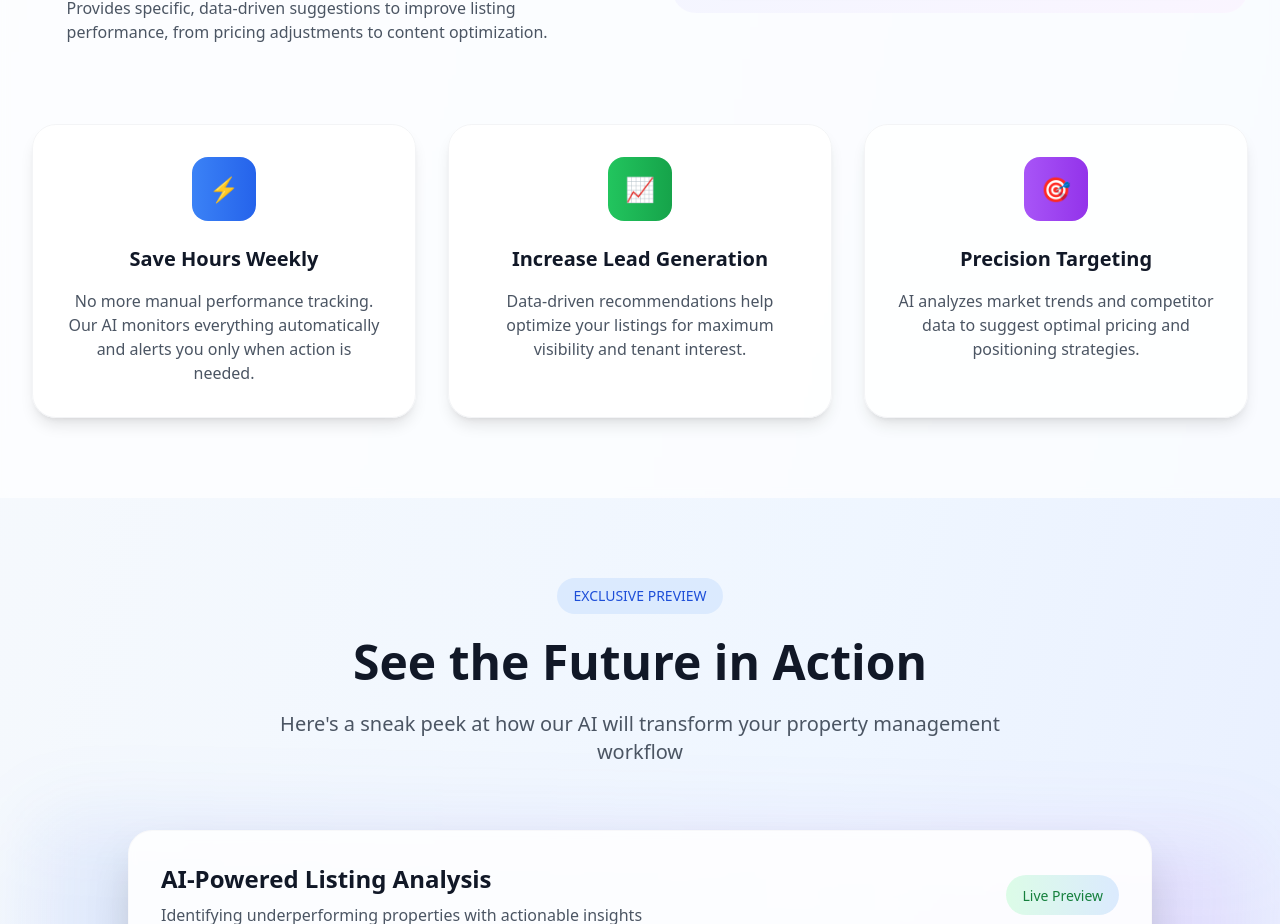
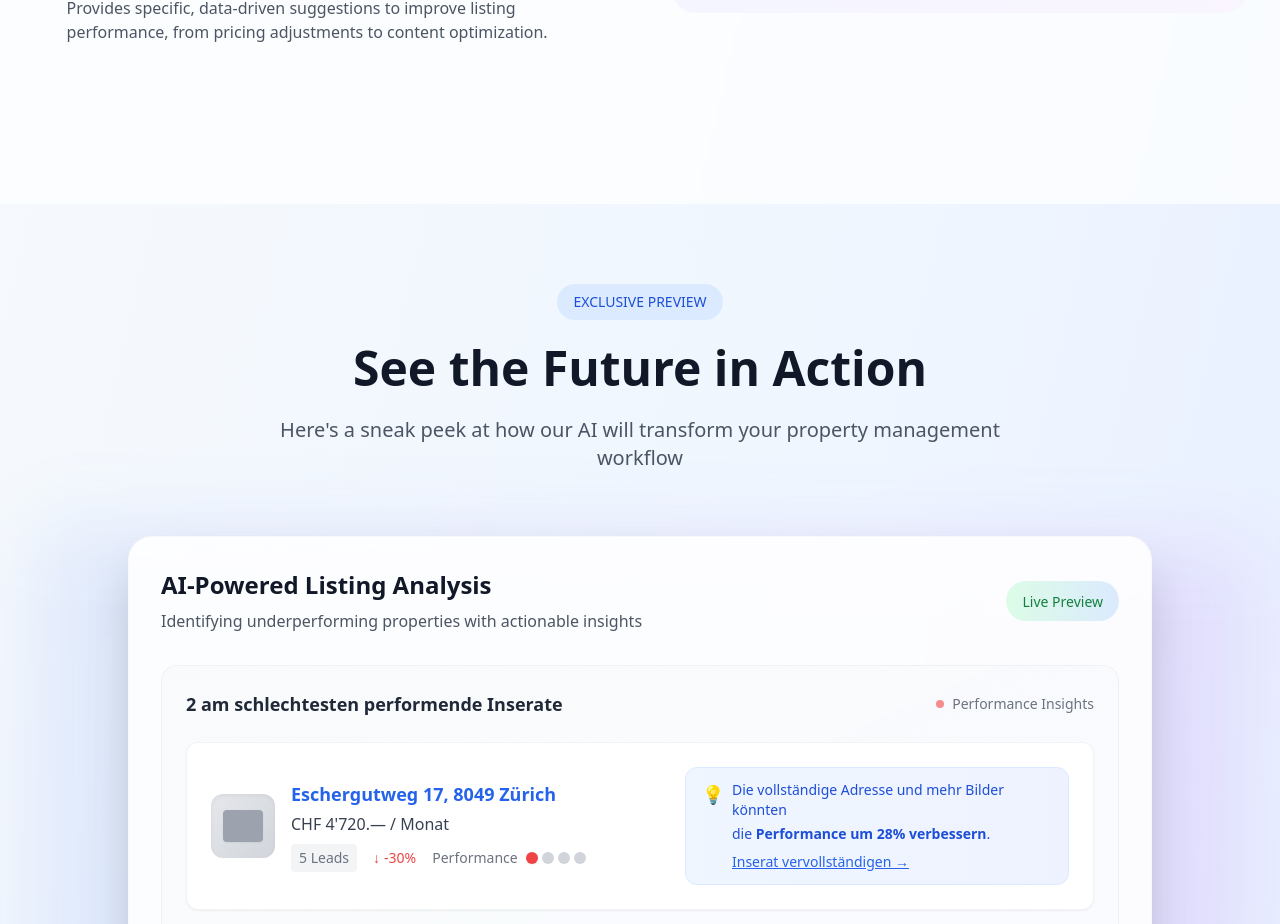
Before and after one commit to pablofondo/feature-feedback-flare, a React (Vite) app: page / in a window 1280 px wide. Shown: the part 1279-2203 px from the top of the page. Built offline with nearby package versions, Linux system fonts and the light colour scheme.

Commit message:
Remove feature benefit cards
Removed the three feature benefit cards from the landing page. Edited src/pages/Index.tsx.

```diff
--- a/src/pages/Index.tsx
+++ b/src/pages/Index.tsx
@@ -1,3 +1,4 @@
+
 import React from 'react';
 import Header from '../components/Header';
 import GraphFeature from '../components/GraphFeature';
@@ -121,33 +122,6 @@ const Index = () => {
               </div>
             </div>
           </div>
-
-          {/* Benefits Grid */}
-          <div className="grid md:grid-cols-3 gap-8">
-            <div className="text-center p-8 bg-white/80 rounded-3xl border border-gray-100 shadow-lg">
-              <div className="w-16 h-16 bg-gradient-to-r from-blue-500 to-blue-600 rounded-2xl flex items-center justify-center mx-auto mb-6">
-                <span className="text-white text-2xl">⚡</span>
-              </div>
-              <h3 className="text-xl font-bold text-gray-900 mb-4">Save Hours Weekly</h3>
-              <p className="text-gray-600">No more manual performance tracking. Our AI monitors everything automatically and alerts you only when action is needed.</p>
-            </div>
-
-            <div className="text-center p-8 bg-white/80 rounded-3xl border border-gray-100 shadow-lg">
-              <div className="w-16 h-16 bg-gradient-to-r from-green-500 to-green-600 rounded-2xl flex items-center justify-center mx-auto mb-6">
-                <span className="text-white text-2xl">📈</span>
-              </div>
-              <h3 className="text-xl font-bold text-gray-900 mb-4">Increase Lead Generation</h3>
-              <p className="text-gray-600">Data-driven recommendations help optimize your listings for maximum visibility and tenant interest.</p>
-            </div>
-
-            <div className="text-center p-8 bg-white/80 rounded-3xl border border-gray-100 shadow-lg">
-              <div className="w-16 h-16 bg-gradient-to-r from-purple-500 to-purple-600 rounded-2xl flex items-center justify-center mx-auto mb-6">
-                <span className="text-white text-2xl">🎯</span>
-              </div>
-              <h3 className="text-xl font-bold text-gray-900 mb-4">Precision Targeting</h3>
-              <p className="text-gray-600">AI analyzes market trends and competitor data to suggest optimal pricing and positioning strategies.</p>
-            </div>
-          </div>
         </div>
       </section>
 
```
